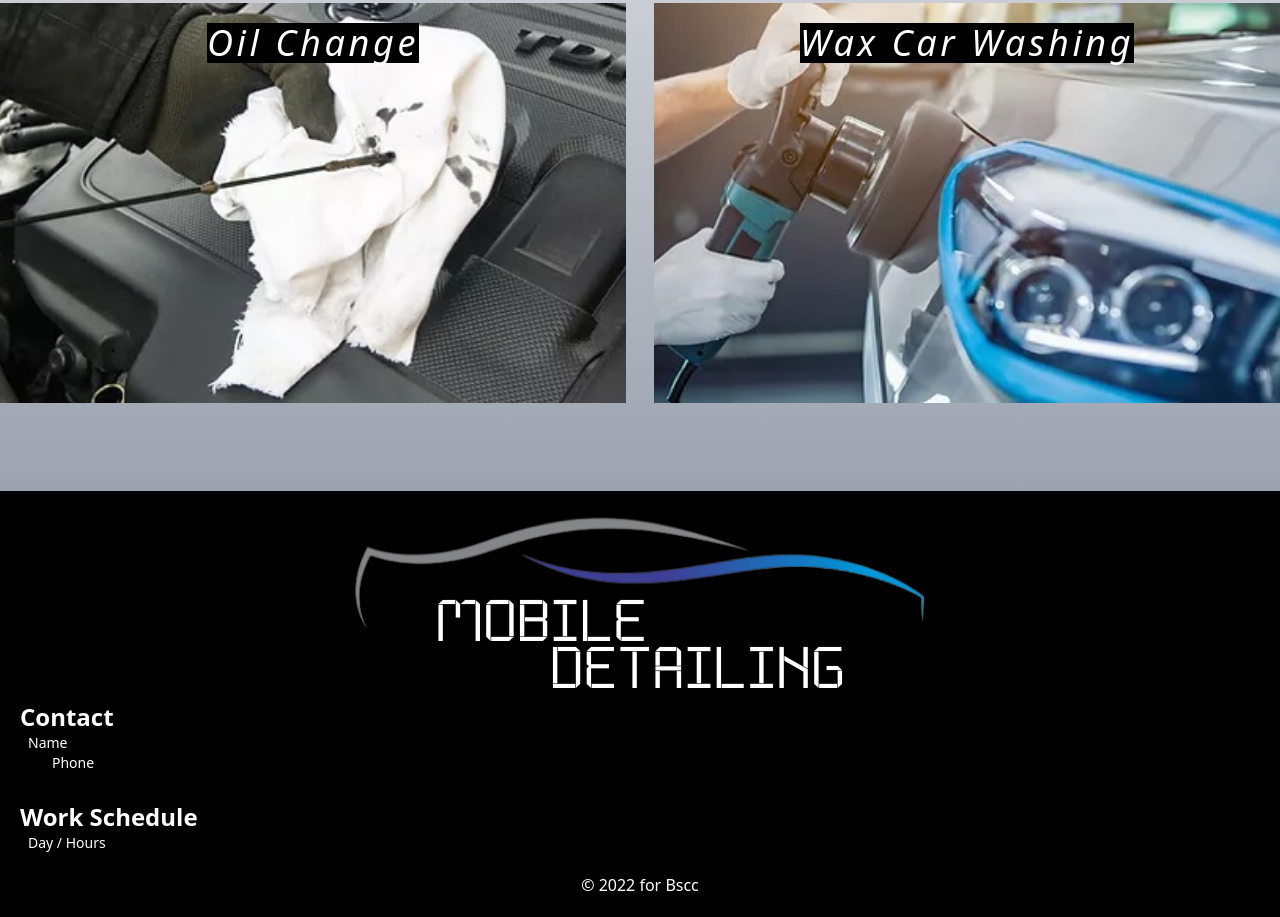
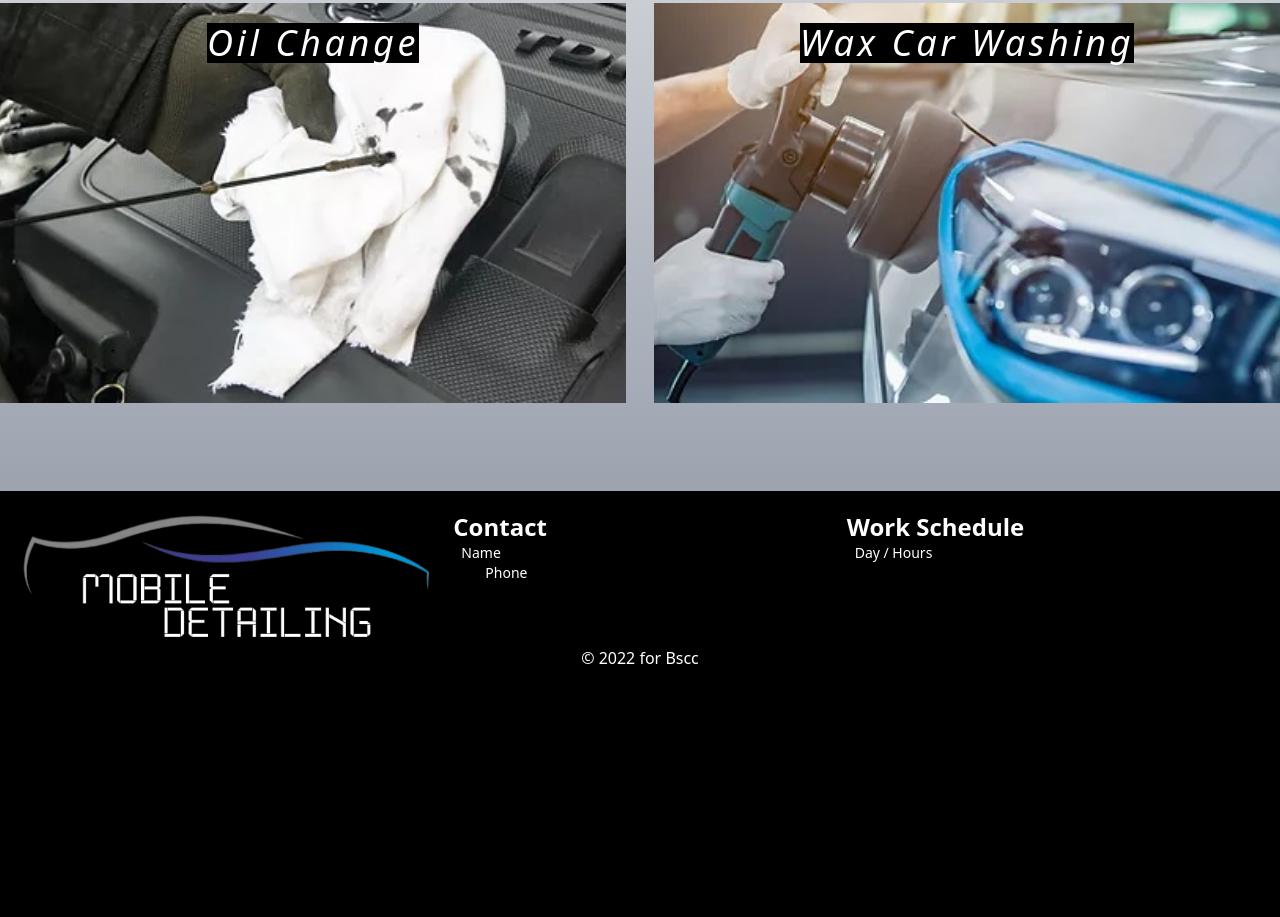
Before and after one commit to bruno-seiji/Projeto_Car_Wash, a website: page src/index.html in a window 1280 px wide. Shown: the part 2057-2974 px from the top of the page. After the commit the page ends 2747 px from the top, so only its background shows below. Drawn offline with Linux system fonts and the light colour scheme.

Commit message:
Finished

```diff
--- a/src/index.html
+++ b/src/index.html
@@ -142,27 +142,22 @@
         </p>
       </div>
     </section>
-    <foote class="flex justify-center scroll-mt-16">
+    <foote class="flex justify-center scroll-mt-16 xl:h-auto box-border">
       <div
         id="footer"
-        class="bg-black text-white grid box-border p-5 text-center xl:w-[1280px] xl:"
+        class="bg-black text-white w-full h-full grid box-border p-5 text-center xl:w-[1280px] xl:gri-rows-2 xl:grid-cols-3"
       >
-        <img
-          class="justify-self-center"
-          src="/img/3.png"
-          alt="Logo da Empresa"
-        />
-        <div>
+        <img class="justify-self-center" src="/img/3.png" alt="Logo" />
+        <div class="ml-5">
           <h4 class="w-fit h-fit text-2xl font-bold">Contact</h4>
           <p class="text-sm ml-2 w-fit h-fit">Name</p>
           <p class="text-sm ml-8 w-fit h-fit">Phone</p>
         </div>
-        <div class="mt-7 mb-5">
+        <div class="mt-7 mb-5 xl:m-0">
           <h5 class="w-fit h-fit text-2xl font-bold">Work Schedule</h5>
           <p class="ml-2 text-sm w-fit h-fit">Day / Hours</p>
         </div>
-
-        © 2022 for Bscc
+        <div class="col-span-3 w-full h-fit">© 2022 for Bscc</div>
       </div>
     </foote>
   </body>
```
Also changed, not shown: dist/output.css.
